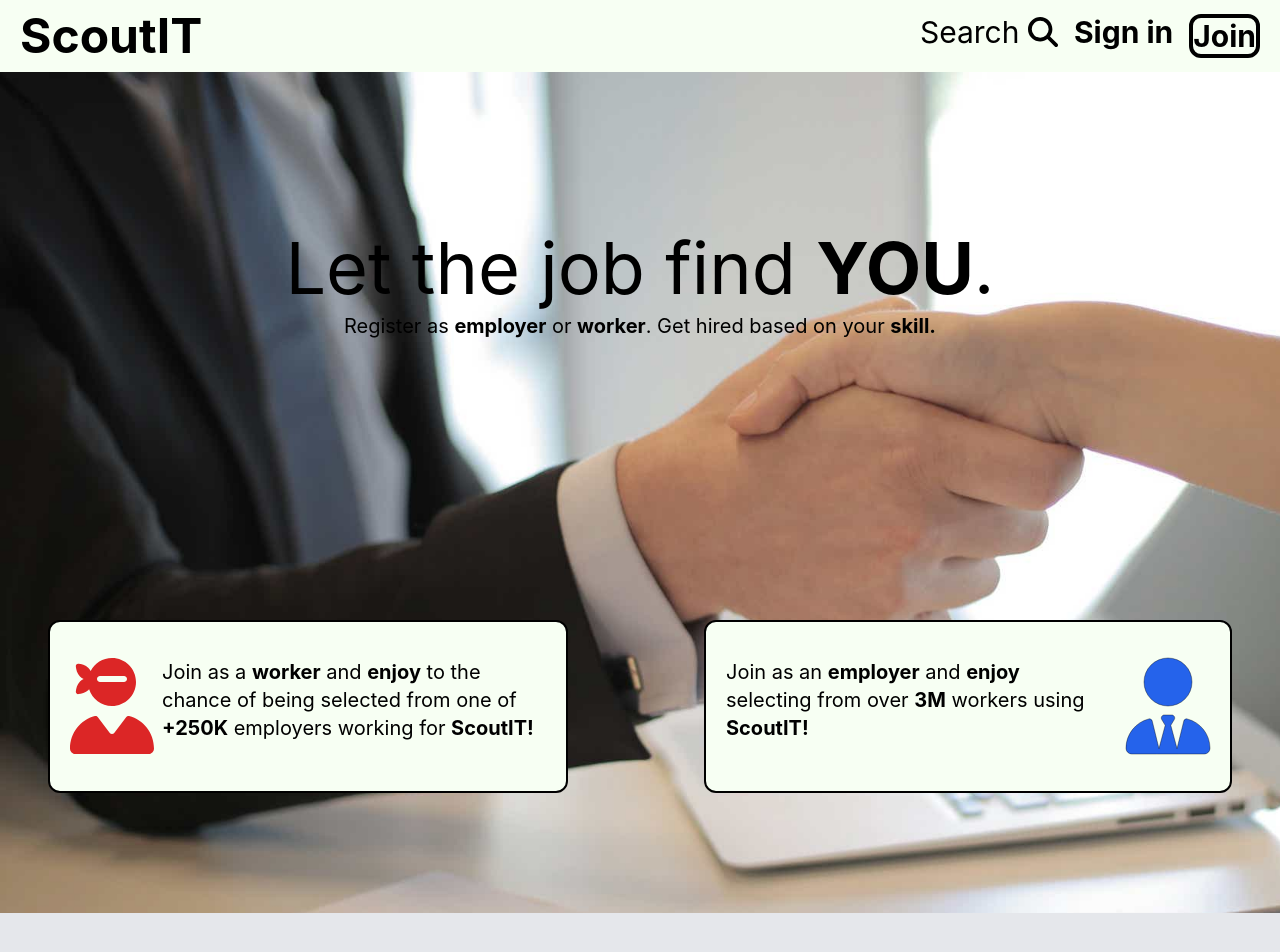
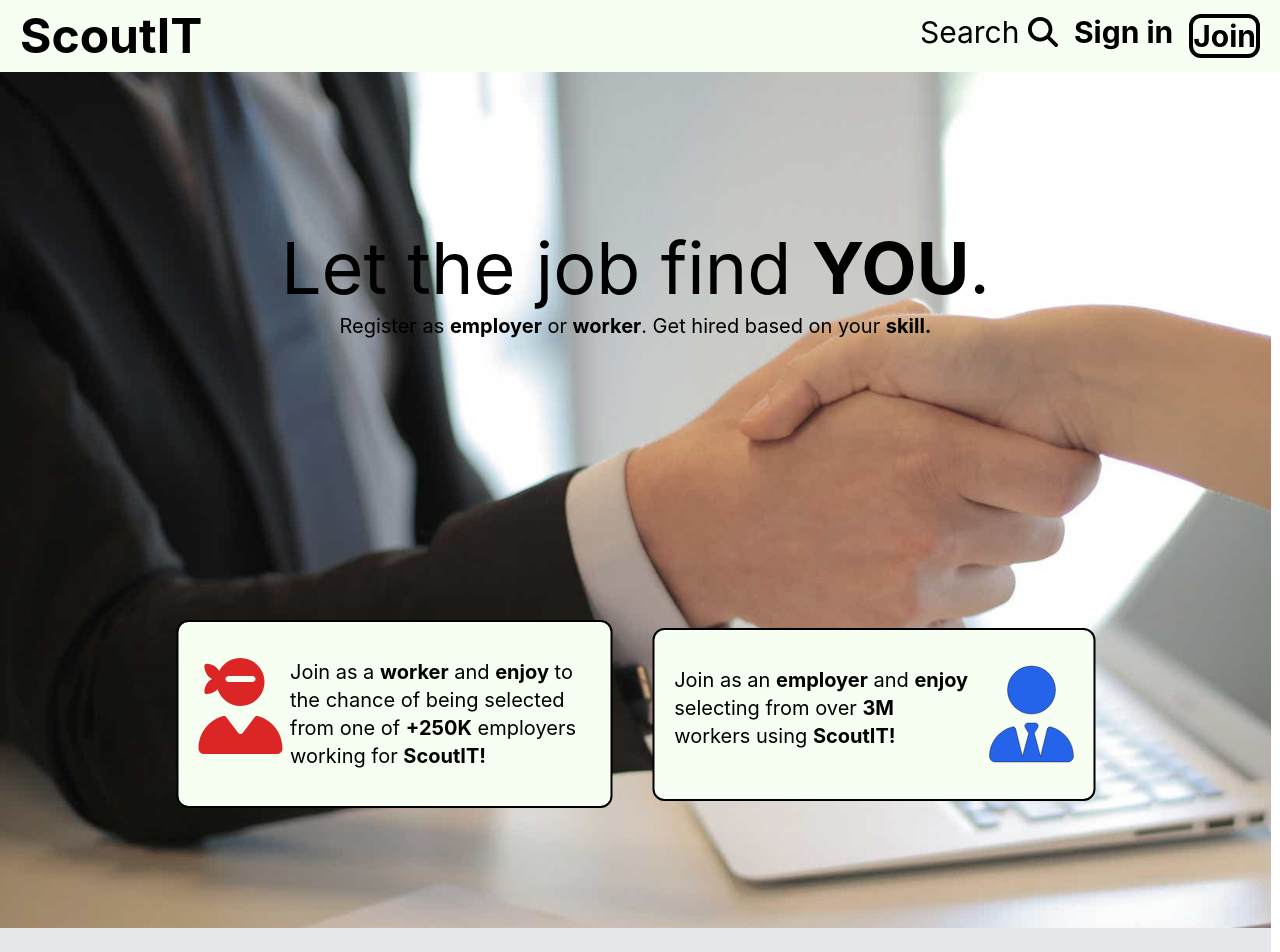
Before and after one commit to andreevnikola/scoutit, an Angular app in the folder scout-it/: page / in a window 1280 px wide. Shown: the top 952 px of the page. Built offline with nearby package versions, Linux system fonts and the light colour scheme; no server answers; a web font is replaced by a local one.

Commit message:
Fixing some bugs to LANDING

```diff
--- a/scout-it/src/app/core/landing-page/landing-page.component.css
+++ b/scout-it/src/app/core/landing-page/landing-page.component.css
@@ -0,0 +1,5 @@
+#landing-header{
+    margin-left: 50%;
+    transform: translate(-50vw, 0);
+    width: calc(100vw + -9px);
+}
--- a/scout-it/src/app/core/landing-page/landing-page.component.html
+++ b/scout-it/src/app/core/landing-page/landing-page.component.html
@@ -1,4 +1,4 @@
-<article id="landing" class="max-w-[1920px]">
+<article id="landing" class="max-w-[1920px] relative left-1/2 -translate-x-1/2">
   <section
     id="landing-header"
     class="flex flex-col content-around justify-around gap-20 landing-image"
@@ -22,7 +22,7 @@
 
     <div
       id="items"
-      class="flex flex-col md:flex-row gap-10 justify-around items-center py-10"
+      class="flex flex-col md:flex-row gap-10 justify-between w-full max-w-[1920px] items-center py-10 ml-[50%] -translate-x-1/2 md:plr-landing"
     >
       <div
         id="item"
@@ -82,13 +82,13 @@
   </section>
 
   <section id="browse-by-category" class="py-12">
-    <div class="border-black border-b-2 pb-2 flex md:mx-44 text-5xl">
+    <div class="border-black border-b-2 pb-2 flex md:mlr-landing text-5xl">
       <p>Browse by category:</p>
     </div>
 
     <div
       id="categories"
-      class="grid grid-rows-2 grid-flow-col overflow-x-scroll md:mx-44"
+      class="grid grid-rows-2 grid-flow-col overflow-x-scroll md:mlr-landing"
     >
       <div
         id="category"
@@ -324,7 +324,7 @@
   </section>
   <section
     id="why"
-    class="flex flex-row justify-around color-why border-2 border-black rounded-xl md:mx-44 p-5 gap-5 my-10"
+    class="flex flex-row justify-around color-why border-2 border-black rounded-xl md:mlr-landing p-5 gap-5 my-10"
   >
     <div id="left" class="flex flex-col gap-6 font-jaldi">
       <div id="title">
--- a/scout-it/src/styles.css
+++ b/scout-it/src/styles.css
@@ -7,6 +7,9 @@
 @import url('https://fonts.googleapis.com/css2?family=Inter:wght@100;200;300;400;500;600;700;800;900&display=swap');
 
 @layer components {
+  :root{
+    --landing_distance_pc: 11rem;
+  }
   .color-pedalski {
     background-color: #f7fff3;
   }
@@ -24,4 +27,12 @@
   .color-why {
     background-color: #eeffee;
   }
+  .plr-landing {
+    padding-left: var(--landing_distance_pc);
+    padding-right: var(--landing_distance_pc);
+  }
+  .mlr-landing {
+    margin-left: var(--landing_distance_pc);
+    margin-right: var(--landing_distance_pc);
+  }
 }
```
